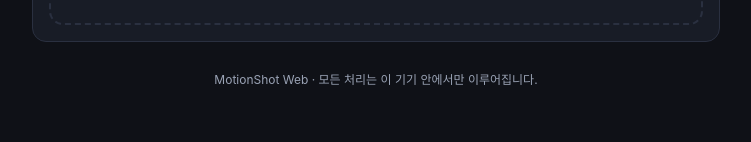
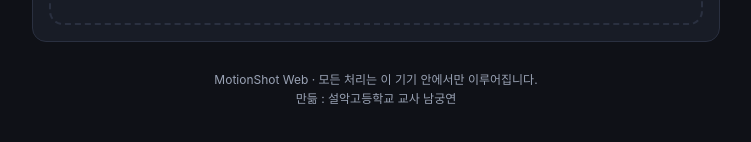
Before and after one commit to ngryun/motionshot, a plain HTML site: page index.html in a window 1280 px wide. Shown: the part 326-468 px from the top of the page, without its empty margins (264-1015 px from the left). Drawn offline with Linux system fonts and the light colour scheme.

Commit message:
푸터/README에 제작자 표기 추가
Co-Authored-By: Claude Fable 5 <noreply@anthropic.com>

```diff
--- a/index.html
+++ b/index.html
@@ -195,7 +195,7 @@
     <div id="saveHint">저장이 안 되면 이미지를 <b>길게 눌러</b> "사진에 저장"을 선택하세요.</div>
   </div>
 
-  <footer>MotionShot Web · 모든 처리는 이 기기 안에서만 이루어집니다.</footer>
+  <footer>MotionShot Web · 모든 처리는 이 기기 안에서만 이루어집니다.<br>만듦 : 설악고등학교 교사 남궁연</footer>
 </div>
 
 <script>
```
Also changed, not shown: 1 other file.
